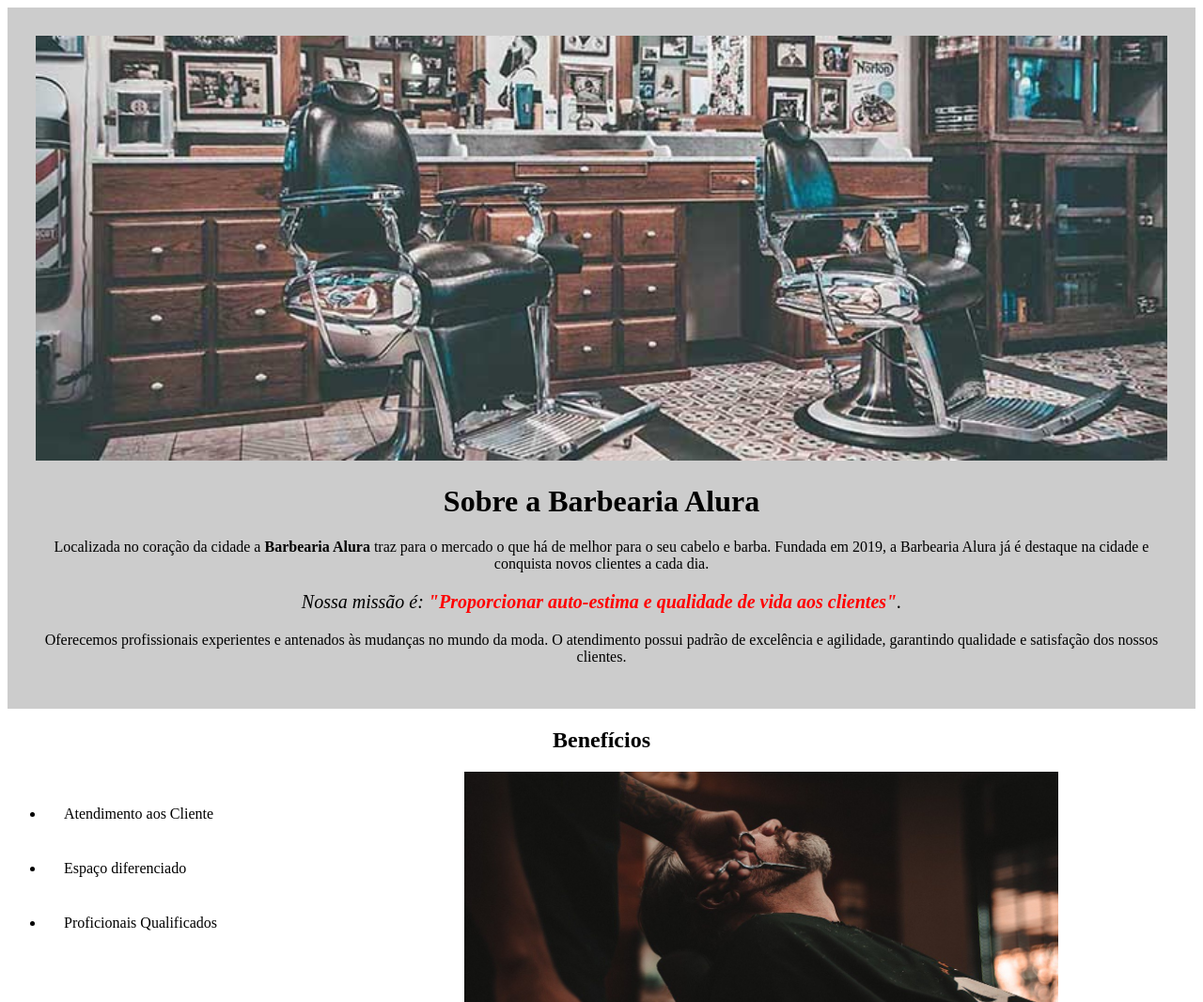
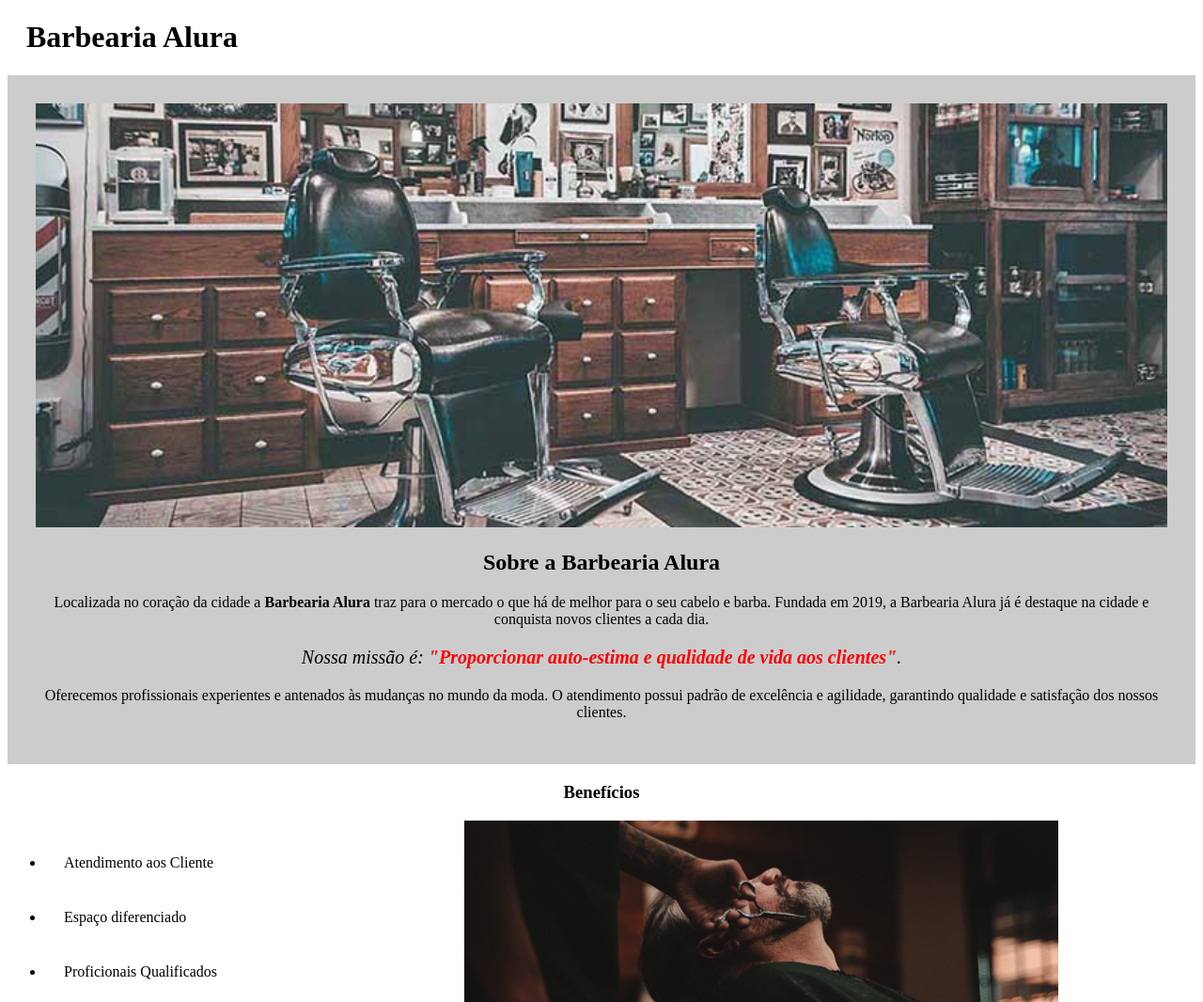
Before and after one commit to BarbaraPSousa/curso-html-css-primeira-pagina-web, a plain HTML site: page index.html in a window 1280 px wide. Shown: the top 1066 px of the page at 94% size. Drawn offline with Linux system fonts and the light colour scheme.

Commit message:
Finalizando a página

```diff
--- a/index.html
+++ b/index.html
@@ -8,10 +8,13 @@
   </head>
 
   <body>
+    <header>
+      <h1 class="titulo-principal"> Barbearia Alura</h1>
+    </header>
     <div class="principal">
       <img id="banner" src="banner.jpg">
 
-      <h1>Sobre a Barbearia Alura</h1>
+      <h2 class="titulo-centralizada">Sobre a Barbearia Alura</h2>
 
       <p>Localizada no coração da cidade a <strong>Barbearia Alura</strong> traz para o mercado o que há de melhor para o seu cabelo e barba. Fundada em 2019, a Barbearia Alura já é destaque na cidade e conquista novos clientes a cada dia.</p>
 
@@ -21,7 +24,7 @@
     </div>
 
     <div class="beneficios">
-      <h2>Benefícios</h2>
+      <h3 class="titulo-centralizada">Benefícios</h3>
 
       <ul>
         <li class="itens">Atendimento aos Cliente</li>
--- a/style.css
+++ b/style.css
@@ -10,7 +10,11 @@ body {
 	width: 100%;
 }
 
-h1 {
+.titulo-principal {
+	padding-left: 20px;
+}
+
+.titulo-centralizada {
 	text-align: center;
 }
 
@@ -38,10 +42,6 @@ ul{
 	padding: 20px;
 }
 
-h2 {
-	text-align: center;
-}
-
 .imagembenebicios {
 	width: 50%;
 }
```
